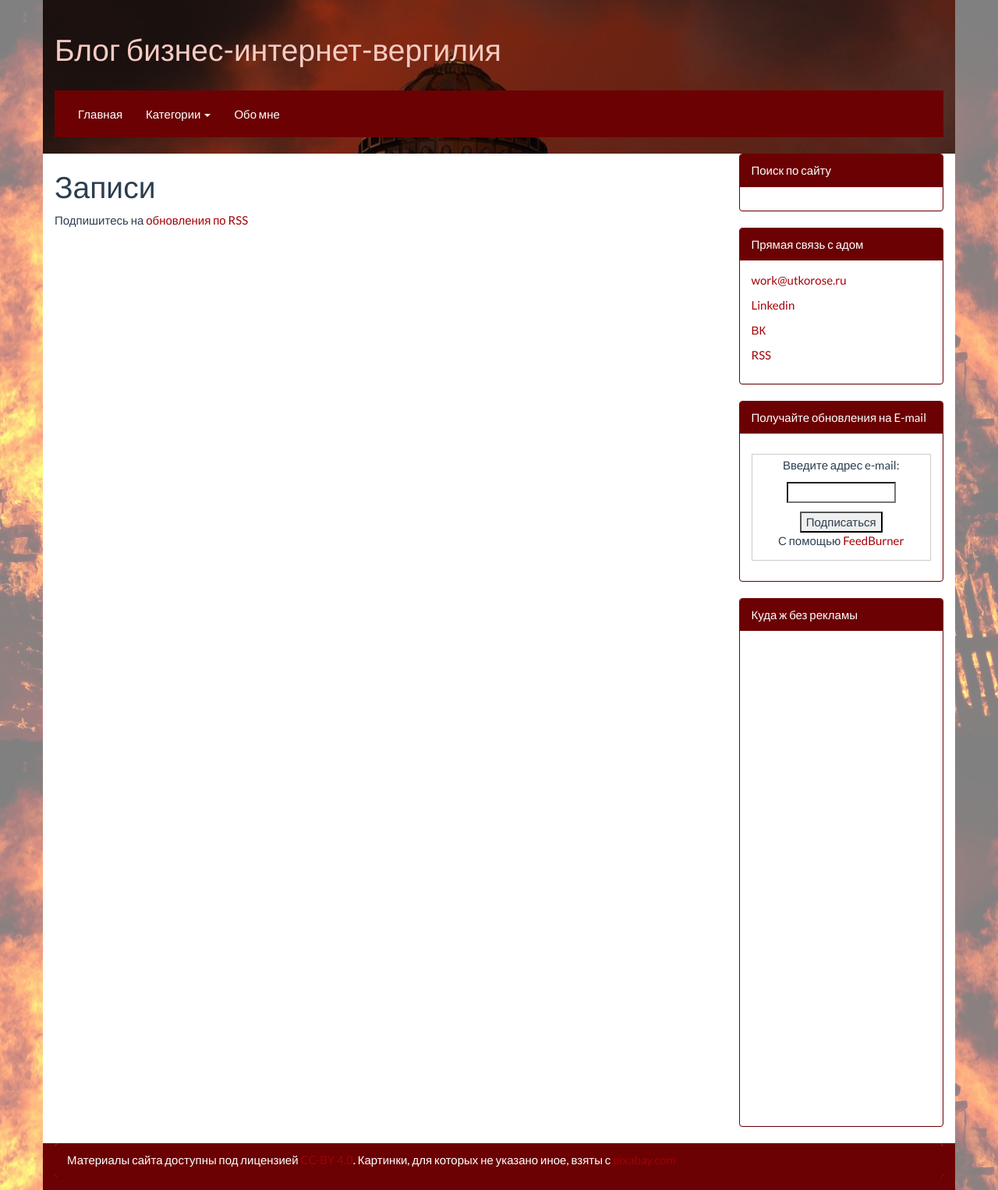
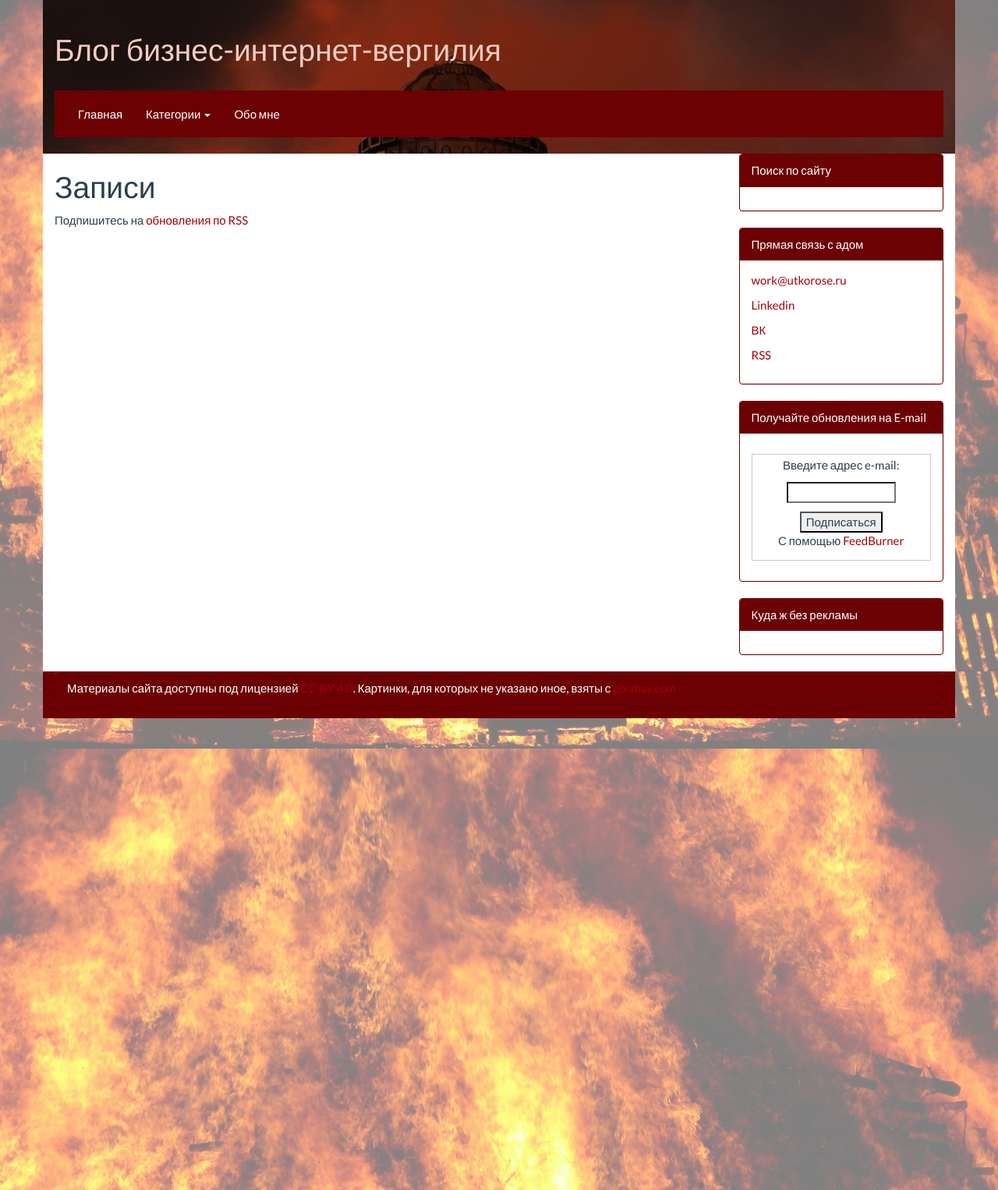
Before and after one commit to utkorose/blog-internet-vergiliy, a Jekyll site: the page built from index.html, in a window 1280 px wide. Shown: the whole page at 78% size. Built offline with Jekyll 4.4.1, drawn with Linux system fonts in a browser that asks for light colours.

Commit message:
обновил рекламу

```diff
--- a/_layouts/default.html
+++ b/_layouts/default.html
@@ -100,11 +100,12 @@
             <div class="panel-heading">Куда ж без рекламы</div>
             <div class="panel-body">
               <script async src="//pagead2.googlesyndication.com/pagead/js/adsbygoogle.js"></script>
-              <!-- Боковой для Вергилия -->
+              <!-- Для Вергилия -->
               <ins class="adsbygoogle"
-              style="display:inline-block;width:300px;height:600px"
+              style="display:block"
               data-ad-client="ca-pub-0111564023093551"
-              data-ad-slot="7207470601"></ins>
+              data-ad-slot="8684203804"
+              data-ad-format="auto"></ins>
               <script>
                 (adsbygoogle = window.adsbygoogle || []).push({});
                 </script>
```
